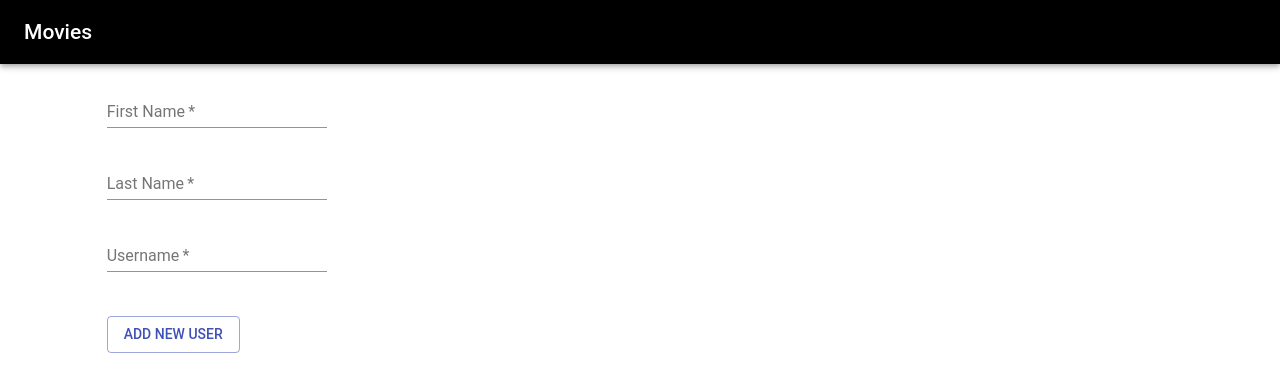
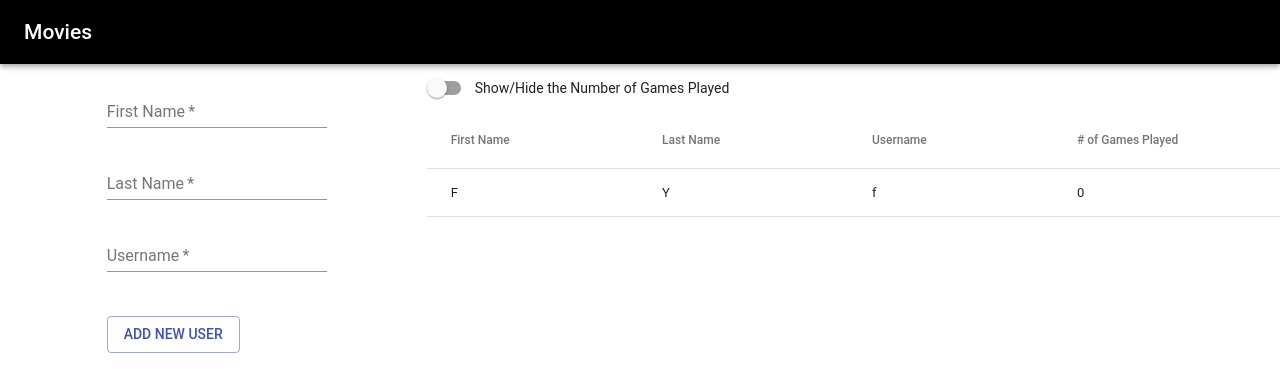
Before and after one commit to francesyu90/Movies, a React (Create React App) app in the folder movies/: page / in a window 1280 px wide. Shown: the top 392 px of the page. Built offline with nearby package versions, Linux system fonts and the light colour scheme.

Commit message:
Added table for showing users

```diff
--- a/movies/src/App.js
+++ b/movies/src/App.js
@@ -4,6 +4,7 @@ import CustomizedAppBar from './components/CustomizedAppBar';
 import AddItemForm from './components/AddItemForm';
 
 import Grid from '@material-ui/core/Grid';
+import ListUsers from './components/ListUsers';
 
 class App extends Component {
 
@@ -28,6 +29,7 @@ class App extends Component {
                     <AddItemForm />
                 </Grid>
                 <Grid item xs={8}>
+                    <ListUsers />
                 </Grid>
             </Grid>
         </div>
--- /dev/null
+++ b/movies/src/components/ControlBar.js
@@ -0,0 +1,25 @@
+import React, { Component } from 'react';
+
+import FormControlLabel from '@material-ui/core/FormControlLabel';
+import Switch from '@material-ui/core/Switch';
+
+class ControlBar extends Component {
+    render() {
+        return (
+            <div>
+                <FormControlLabel
+                    control={
+                        <Switch
+                            // checked={this.state.checkedA}
+                            // onChange={this.handleChange('checkedA')}
+                            value="checkedA"
+                        />
+                    }
+                    label="Show/Hide the Number of Games Played"
+                />
+            </div>
+        );
+    }
+}
+
+export default ControlBar;
--- /dev/null
+++ b/movies/src/components/ListUsers.js
@@ -0,0 +1,17 @@
+import React, { Component } from 'react';
+
+import ControlBar from './ControlBar';
+import UserTable from './UserTable';
+
+class ListUsers extends Component {
+    render() {
+        return (
+            <div>
+                <ControlBar />
+                <UserTable />
+            </div>
+        );
+    }
+}
+
+export default ListUsers;
--- /dev/null
+++ b/movies/src/components/UserTable.js
@@ -0,0 +1,48 @@
+import React, { Component } from 'react';
+import { Table, TableHead, TableRow, TableCell, TableBody } from '@material-ui/core';
+
+class UserTable extends Component {
+
+    render() {
+        return (
+            <div>
+                <Table>
+                    <TableHead>
+                        <TableRow>
+                            <TableCell>
+                                First Name
+                            </TableCell>
+                            <TableCell>
+                                Last Name
+                            </TableCell>
+                            <TableCell>
+                                Username
+                            </TableCell>
+                            {true && <TableCell>
+                                # of Games Played
+                            </TableCell>}
+                        </TableRow>
+                    </TableHead>
+                    <TableBody>
+                        <TableRow>
+                            <TableCell>
+                                F
+                            </TableCell>
+                            <TableCell>
+                                Y
+                            </TableCell>
+                            <TableCell>
+                                f
+                            </TableCell>
+                            <TableCell>
+                                0
+                            </TableCell>
+                        </TableRow>
+                    </TableBody>
+                </Table>
+            </div>
+        );
+    }
+}
+
+export default UserTable;
```
